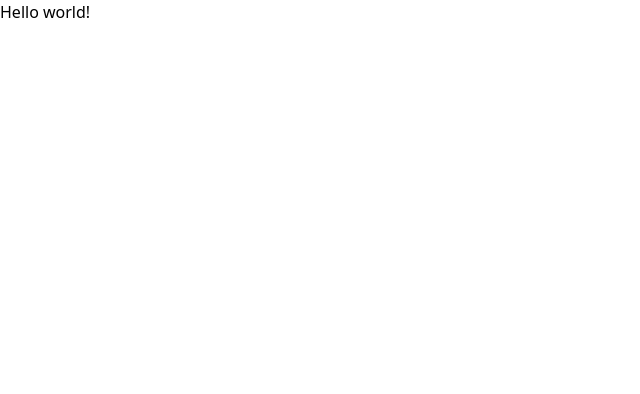
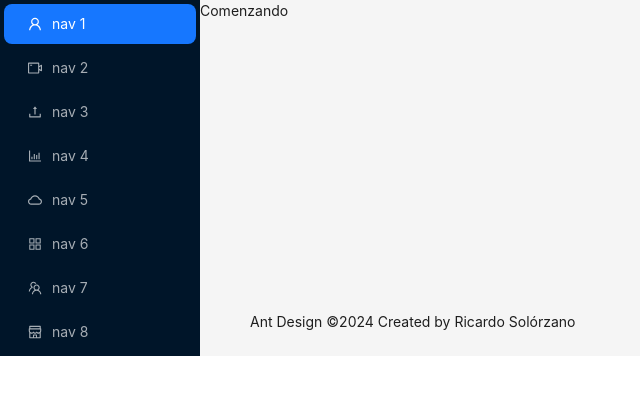
Before and after one commit to RicardoSolorzano0/proyect01-typescript, a React (Vite) app: page / in a window 1280 px wide. Shown: the top 394 px of the page, without its empty margins (0-640 px from the left). Built offline with nearby package versions, Linux system fonts and the light colour scheme.

Commit message:
completando el layout principal

```diff
--- a/src/App.tsx
+++ b/src/App.tsx
@@ -1,7 +1,7 @@
-import "./App.css";
+import { ContainerLayout } from "./ui/layouts/ContainerLayout/ContainerLayout";
 
-function App() {
-  return <h1 className="">Hello world!</h1>;
-}
+const App = () => {
+  return <ContainerLayout>Comenzando</ContainerLayout>;
+};
 
 export default App;
--- /dev/null
+++ b/src/ui/layouts/ContainerLayout/ContainerLayout.tsx
@@ -0,0 +1,25 @@
+import { ReactNode } from "react";
+import { Layout } from "antd";
+import { SideBar } from "../SideBar/SideBar";
+
+const { Content, Footer } = Layout;
+
+type Props = {
+  children: ReactNode;
+};
+
+export const ContainerLayout = ({ children }: Props) => {
+  return (
+    <Layout hasSider>
+      <SideBar />
+      <Layout className="ml-[200px]">
+        <Content className="m-5 overflow-auto">
+          <div className="p-6 bg-white rounded-lg">{children}</div>
+        </Content>
+        <Footer className="text-center">
+          Ant Design ©{new Date().getFullYear()} Created by Ricardo Solórzano
+        </Footer>
+      </Layout>
+    </Layout>
+  );
+};
--- /dev/null
+++ b/src/ui/layouts/SideBar/SideBar.tsx
@@ -0,0 +1,43 @@
+import React from "react";
+import { Menu } from "antd";
+import type { MenuProps } from "antd";
+import Sider from "antd/es/layout/Sider";
+import {
+  AppstoreOutlined,
+  BarChartOutlined,
+  CloudOutlined,
+  ShopOutlined,
+  TeamOutlined,
+  UploadOutlined,
+  UserOutlined,
+  VideoCameraOutlined,
+} from "@ant-design/icons";
+
+const items: MenuProps["items"] = [
+  UserOutlined,
+  VideoCameraOutlined,
+  UploadOutlined,
+  BarChartOutlined,
+  CloudOutlined,
+  AppstoreOutlined,
+  TeamOutlined,
+  ShopOutlined,
+].map((icon, index) => ({
+  key: String(index + 1),
+  icon: React.createElement(icon),
+  label: `nav ${index + 1}`,
+}));
+
+export const SideBar = () => {
+  return (
+    <Sider className="overflow-auto h-screen fixed inset-y-0">
+      <div className="demo-logo-vertical" />
+      <Menu
+        theme="dark"
+        mode="inline"
+        defaultSelectedKeys={["1"]}
+        items={items}
+      />
+    </Sider>
+  );
+};
```
